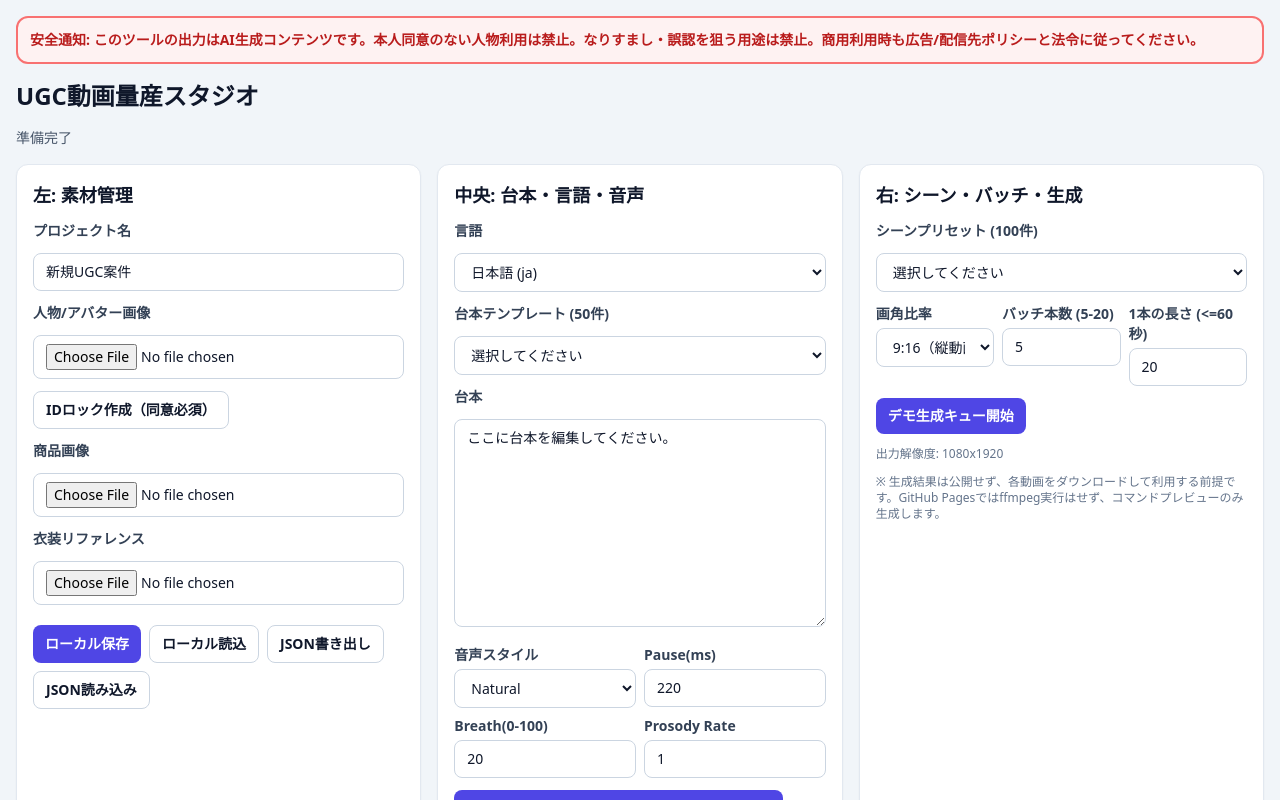
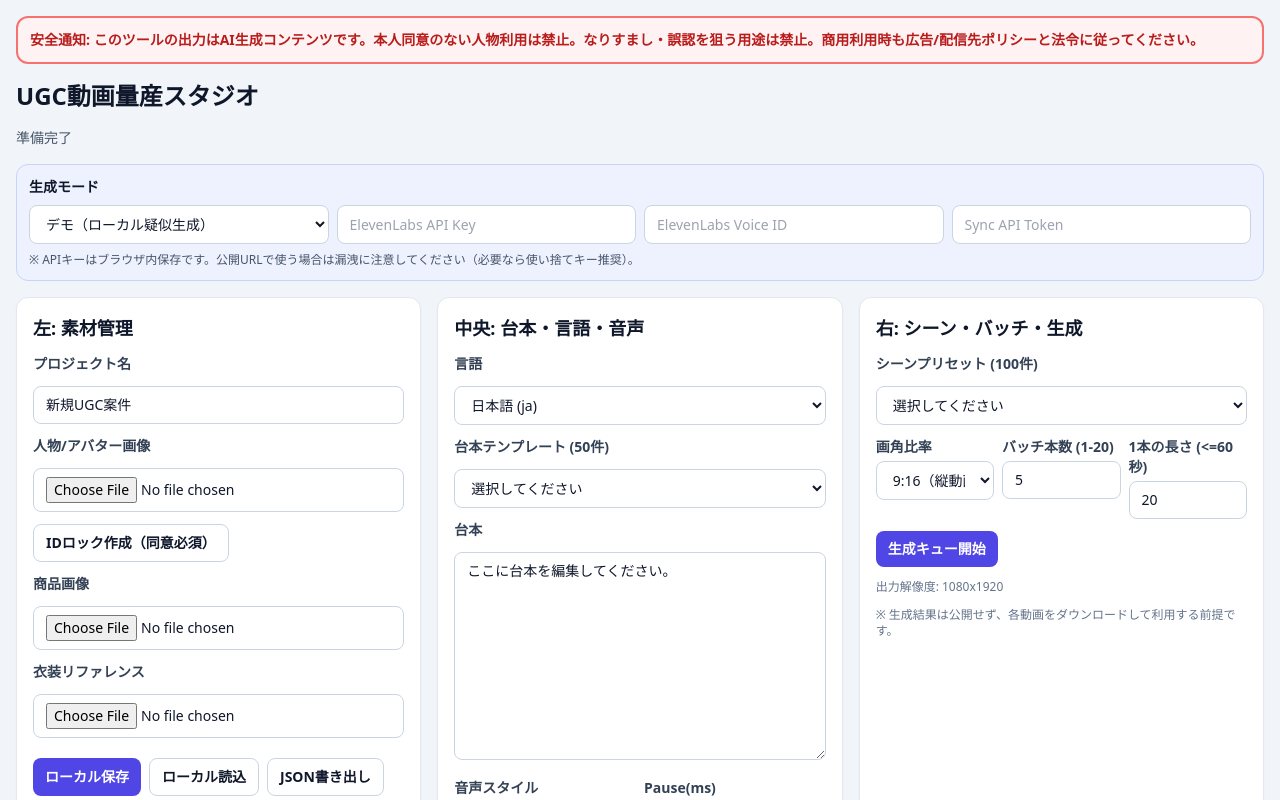
Before and after one commit to kameki23/UGC, a Next.js app: page / in a window 1280 px wide. Shown: the top 800 px of the page. Built offline with nearby package versions, Linux system fonts and the light colour scheme.

Commit message:
feat: add cloud generation mode with ElevenLabs + Sync and real MP4 download flow

```diff
--- a/app/page.tsx
+++ b/app/page.tsx
@@ -3,9 +3,10 @@
 import { ChangeEvent, useEffect, useMemo, useRef, useState } from 'react';
 import scenePresets from '@/data/scene-presets.json';
 import scriptTemplates from '@/data/script-templates.json';
+import { generateLipSyncVideoWithSync } from '@/lib/cloud';
 import { createDeterministicIdentityId } from '@/lib/identity';
 import { createProjectExportBlob, loadFromLocalStorage, saveToLocalStorage } from '@/lib/storage';
-import { createTTSAdapter } from '@/lib/tts';
+import { createElevenLabsAdapter } from '@/lib/tts';
 import { AspectRatio, Language, ProjectState, QueueItem, ScenePreset, ScriptTemplate, UploadedAsset } from '@/lib/types';
 
 const initialState: ProjectState = {
@@ -16,6 +17,12 @@ const initialState: ProjectState = {
   batchCount: 5,
   clipLengthSec: 20,
   aspectRatio: '9:16',
+  cloud: {
+    mode: 'demo',
+    elevenLabsApiKey: '',
+    elevenLabsVoiceId: '',
+    syncApiToken: '',
+  },
 };
 
 const scenes = scenePresets as ScenePreset[];
@@ -27,6 +34,10 @@ const getVideoSize = (aspectRatio: AspectRatio) =>
 const normalizeProjectState = (loaded: ProjectState): ProjectState => ({
   ...initialState,
   ...loaded,
+  cloud: {
+    ...initialState.cloud,
+    ...(loaded.cloud ?? {}),
+  },
   aspectRatio: loaded.aspectRatio ?? '9:16',
 });
 
@@ -47,6 +58,15 @@ function downloadBlob(blob: Blob, filename: string) {
   a.download = filename;
   a.click();
   URL.revokeObjectURL(url);
+}
+
+function downloadFromUrl(url: string, filename: string) {
+  const a = document.createElement('a');
+  a.href = url;
+  a.download = filename;
+  a.target = '_blank';
+  a.rel = 'noopener noreferrer';
+  a.click();
 }
 
 export default function Page() {
@@ -134,7 +154,7 @@ export default function Page() {
   };
 
   const startQueue = () => {
-    const count = Math.min(20, Math.max(5, state.batchCount));
+    const count = Math.min(20, Math.max(1, state.batchCount));
     const items: QueueItem[] = Array.from({ length: count }, (_, i) => {
       const id = crypto.randomUUID();
       const { width, height } = getVideoSize(state.aspectRatio);
@@ -156,24 +176,88 @@ export default function Page() {
         progress: 0,
         ffmpegCommand,
         recipe,
-        downloadName: `placeholder_${state.aspectRatio.replace(':', 'x')}_${i + 1}.mp4`,
+        downloadName: `ugc_${state.aspectRatio.replace(':', 'x')}_${i + 1}.mp4`,
       };
     });
 
     setQueue(items);
+    setStatus(state.cloud.mode === 'cloud' ? 'クラウド生成キューを開始しました' : 'デモ生成キューを開始しました');
+  };
+
+  const runCloudGeneration = async () => {
+    if (!state.avatar) {
+      setStatus('クラウド生成には人物画像が必要です');
+      return;
+    }
+    if (!state.cloud.elevenLabsApiKey || !state.cloud.elevenLabsVoiceId || !state.cloud.syncApiToken) {
+      setStatus('クラウド生成にはElevenLabs API Key/Voice ID と Sync API Tokenが必要です');
+      return;
+    }
+
     setRunning(true);
-    setStatus('キュー生成を開始しました');
+    try {
+      for (const item of queue) {
+        setQueue((prev) => prev.map((q) => (q.id === item.id ? { ...q, status: 'rendering', progress: 15 } : q)));
+
+        const tts = createElevenLabsAdapter(state.cloud.elevenLabsApiKey, state.cloud.elevenLabsVoiceId);
+        if (!tts.synthesize) throw new Error('TTS adapter synthesize未対応');
+
+        const audioBlob = await tts.synthesize(state.script.slice(0, 1200), state.voice, state.language);
+        const audioUrl = URL.createObjectURL(audioBlob);
+        setQueue((prev) => prev.map((q) => (q.id === item.id ? { ...q, progress: 50, audioUrl } : q)));
+
+        const videoUrl = await generateLipSyncVideoWithSync(
+          state.cloud.syncApiToken,
+          state.avatar.dataUrl,
+          audioBlob,
+          state.language,
+          state.aspectRatio,
+        );
+
+        setQueue((prev) =>
+          prev.map((q) =>
+            q.id === item.id
+              ? {
+                  ...q,
+                  status: 'done',
+                  progress: 100,
+                  videoUrl,
+                }
+              : q,
+          ),
+        );
+      }
+      setStatus('クラウド生成が完了しました。各行の「生成MP4を開く」から保存できます。');
+    } catch (error) {
+      const message = error instanceof Error ? error.message : String(error);
+      setQueue((prev) => {
+        const working = [...prev];
+        const target = working.find((x) => x.status === 'rendering') ?? working.find((x) => x.status === 'queued');
+        if (target) {
+          target.status = 'failed';
+          target.error = message;
+        }
+        return working;
+      });
+      setStatus(`クラウド生成でエラー: ${message}`);
+    } finally {
+      setRunning(false);
+    }
   };
 
   useEffect(() => {
-    if (!running || queue.length === 0) return;
+    if (queue.length === 0) return;
+    if (running) return;
+    if (state.cloud.mode === 'cloud') return;
+
+    setRunning(true);
     const timer = setInterval(() => {
       setQueue((prev) => {
         const working = [...prev];
         const current = working.find((x) => x.status !== 'done');
         if (!current) {
           setRunning(false);
-          setStatus('すべての動画レシピを生成しました');
+          setStatus('すべての動画レシピを生成しました（デモ）');
           clearInterval(timer);
           return prev;
         }
@@ -188,7 +272,16 @@ export default function Page() {
     }, 500);
 
     return () => clearInterval(timer);
-  }, [running, queue.length]);
+  }, [queue.length, running, state.cloud.mode]);
+
+  useEffect(() => {
+    if (queue.length === 0) return;
+    if (state.cloud.mode !== 'cloud') return;
+    if (running) return;
+
+    void runCloudGeneration();
+    // eslint-disable-next-line react-hooks/exhaustive-deps
+  }, [queue, state.cloud.mode]);
 
   const handleProjectExport = () => downloadBlob(createProjectExportBlob(state), `${state.projectName}.json`);
 
@@ -204,14 +297,14 @@ export default function Page() {
   };
 
   const downloadPlaceholderMp4 = (item: QueueItem) => {
-    const content = `Placeholder MP4 for ${item.downloadName}\nGenerated by static demo on GH Pages.`;
+    const content = `Placeholder MP4 for ${item.downloadName}\nGenerated by demo mode.`;
     downloadBlob(new Blob([content], { type: 'video/mp4' }), item.downloadName);
   };
 
   const speakPreview = async () => {
-    const adapter = createTTSAdapter(false);
-    await adapter.speak(state.script.slice(0, 120), state.voice);
-    setStatus(`音声プレビュー再生: ${adapter.name}`);
+    const tts = createElevenLabsAdapter(state.cloud.elevenLabsApiKey, state.cloud.elevenLabsVoiceId);
+    await tts.speak(state.script.slice(0, 120), state.voice);
+    setStatus(`音声プレビュー再生: ${tts.name}`);
   };
 
   const saveLocal = () => {
@@ -227,6 +320,20 @@ export default function Page() {
 
       <h1 className="mb-4 text-2xl font-bold">UGC動画量産スタジオ</h1>
       <p className="mb-4 text-sm text-slate-600">{status}</p>
+
+      <div className="mb-4 rounded-xl border border-indigo-200 bg-indigo-50 p-3 text-sm">
+        <div className="mb-2 font-semibold">生成モード</div>
+        <div className="grid grid-cols-1 gap-2 md:grid-cols-4">
+          <select className="select" value={state.cloud.mode} onChange={(e) => patchState('cloud', { ...state.cloud, mode: e.target.value as 'demo' | 'cloud' })}>
+            <option value="demo">デモ（ローカル疑似生成）</option>
+            <option value="cloud">クラウド（実生成）</option>
+          </select>
+          <input className="input" placeholder="ElevenLabs API Key" value={state.cloud.elevenLabsApiKey ?? ''} onChange={(e) => patchState('cloud', { ...state.cloud, elevenLabsApiKey: e.target.value })} />
+          <input className="input" placeholder="ElevenLabs Voice ID" value={state.cloud.elevenLabsVoiceId ?? ''} onChange={(e) => patchState('cloud', { ...state.cloud, elevenLabsVoiceId: e.target.value })} />
+          <input className="input" placeholder="Sync API Token" value={state.cloud.syncApiToken ?? ''} onChange={(e) => patchState('cloud', { ...state.cloud, syncApiToken: e.target.value })} />
+        </div>
+        <p className="mt-2 text-xs text-slate-600">※ APIキーはブラウザ内保存です。公開URLで使う場合は漏洩に注意してください（必要なら使い捨てキー推奨）。</p>
+      </div>
 
       <div className="grid grid-cols-1 gap-4 xl:grid-cols-3">
         <section className="panel space-y-3">
@@ -317,7 +424,7 @@ export default function Page() {
               <input type="number" step="0.1" className="input" value={state.voice.prosodyRate} onChange={(e) => patchState('voice', { ...state.voice, prosodyRate: Number(e.target.value) })} />
             </div>
           </div>
-          <button className="btn" onClick={speakPreview}>音声プレビュー（ブラウザTTSフォールバック）</button>
+          <button className="btn" onClick={speakPreview}>音声プレビュー（ElevenLabs優先）</button>
         </section>
 
         <section className="panel space-y-3">
@@ -345,8 +452,8 @@ export default function Page() {
               </select>
             </div>
             <div>
-              <label className="label">バッチ本数 (5-20)</label>
-              <input type="number" min={5} max={20} className="input" value={state.batchCount} onChange={(e) => patchState('batchCount', Number(e.target.value))} />
+              <label className="label">バッチ本数 (1-20)</label>
+              <input type="number" min={1} max={20} className="input" value={state.batchCount} onChange={(e) => patchState('batchCount', Number(e.target.value))} />
             </div>
             <div>
               <label className="label">1本の長さ (&lt;=60秒)</label>
@@ -354,22 +461,27 @@ export default function Page() {
             </div>
           </div>
 
-          <button className="btn" onClick={startQueue} disabled={running}>デモ生成キュー開始</button>
+          <button className="btn" onClick={startQueue} disabled={running}>生成キュー開始</button>
           <p className="text-xs text-slate-500">出力解像度: {getVideoSize(state.aspectRatio).width}x{getVideoSize(state.aspectRatio).height}</p>
-          <p className="text-xs text-slate-500">※ 生成結果は公開せず、各動画をダウンロードして利用する前提です。GitHub Pagesではffmpeg実行はせず、コマンドプレビューのみ生成します。</p>
+          <p className="text-xs text-slate-500">※ 生成結果は公開せず、各動画をダウンロードして利用する前提です。</p>
 
           <div className="space-y-2">
             {queue.map((item) => (
               <div key={item.id} className="rounded-lg border border-slate-200 p-2 text-xs">
                 <div className="mb-1 font-semibold">#{item.index} {item.status}</div>
                 <div className="mb-1 h-2 rounded bg-slate-200">
-                  <div className="h-2 rounded bg-indigo-500" style={{ width: `${item.progress}%` }} />
+                  <div className={`h-2 rounded ${item.status === 'failed' ? 'bg-red-500' : 'bg-indigo-500'}`} style={{ width: `${item.progress}%` }} />
                 </div>
                 <div className="mb-1 overflow-x-auto text-[10px] text-slate-600">{item.ffmpegCommand}</div>
-                {item.status === 'done' && (
-                  <div className="flex gap-2">
+                {item.error && <div className="mb-1 text-[10px] text-red-600">{item.error}</div>}
+                {(item.status === 'done' || item.status === 'failed') && (
+                  <div className="flex flex-wrap gap-2">
                     <button className="btn-secondary" onClick={() => downloadQueueRecipe(item)}>JSONレシピ</button>
-                    <button className="btn-secondary" onClick={() => downloadPlaceholderMp4(item)}>MP4プレースホルダ</button>
+                    {item.videoUrl ? (
+                      <button className="btn-secondary" onClick={() => downloadFromUrl(item.videoUrl!, item.downloadName)}>生成MP4を開く</button>
+                    ) : (
+                      <button className="btn-secondary" onClick={() => downloadPlaceholderMp4(item)}>MP4プレースホルダ</button>
+                    )}
                   </div>
                 )}
               </div>
--- /dev/null
+++ b/src/lib/cloud.ts
@@ -0,0 +1,67 @@
+import { AspectRatio, Language } from './types';
+
+interface SyncCreateResponse {
+  id?: string;
+}
+
+const sleep = (ms: number) => new Promise((r) => setTimeout(r, ms));
+
+export async function generateLipSyncVideoWithSync(
+  apiToken: string,
+  inputImageDataUrl: string,
+  audioBlob: Blob,
+  language: Language,
+  aspectRatio: AspectRatio,
+): Promise<string> {
+  const audioFile = new File([audioBlob], 'voice.mp3', { type: 'audio/mpeg' });
+  const imageBlob = await (await fetch(inputImageDataUrl)).blob();
+  const imageFile = new File([imageBlob], 'avatar.png', { type: 'image/png' });
+
+  const form = new FormData();
+  form.append('model', 'lipsync-2');
+  form.append('input_image', imageFile);
+  form.append('input_audio', audioFile);
+  form.append('output_format', 'mp4');
+  form.append('language', language);
+  form.append('aspect_ratio', aspectRatio);
+
+  const createRes = await fetch('https://api.sync.so/v2/generate', {
+    method: 'POST',
+    headers: {
+      Authorization: `Bearer ${apiToken}`,
+    },
+    body: form,
+  });
+
+  if (!createRes.ok) {
+    throw new Error(`Sync create failed: ${createRes.status} ${await createRes.text()}`);
+  }
+
+  const createData = (await createRes.json()) as SyncCreateResponse;
+  if (!createData.id) throw new Error('Sync create failed: missing id');
+
+  for (let i = 0; i < 60; i += 1) {
+    await sleep(3000);
+    const pollRes = await fetch(`https://api.sync.so/v2/generate/${createData.id}`, {
+      headers: { Authorization: `Bearer ${apiToken}` },
+    });
+
+    if (!pollRes.ok) {
+      throw new Error(`Sync poll failed: ${pollRes.status} ${await pollRes.text()}`);
+    }
+
+    const pollData = (await pollRes.json()) as Record<string, unknown>;
+    const status = String(pollData.status ?? '');
+    if (status === 'COMPLETED' || status === 'completed') {
+      const outputUrl = String((pollData.outputUrl ?? pollData.output_url ?? '') as string);
+      if (!outputUrl) throw new Error('Sync completed but output URL missing');
+      return outputUrl;
+    }
+
+    if (status === 'FAILED' || status === 'failed') {
+      throw new Error(`Sync generation failed: ${JSON.stringify(pollData)}`);
+    }
+  }
+
+  throw new Error('Sync generation timeout (3min)');
+}
--- a/src/lib/tts.ts
+++ b/src/lib/tts.ts
@@ -1,7 +1,8 @@
-import { VoiceOptions } from './types';
+import { Language, VoiceOptions } from './types';
 
 export interface TTSAdapter {
   speak(text: string, options: VoiceOptions): Promise<void>;
+  synthesize?(text: string, options: VoiceOptions, language: Language): Promise<Blob>;
   name: string;
 }
 
@@ -19,12 +20,56 @@ export class BrowserSpeechAdapter implements TTSAdapter {
   }
 }
 
+export class ElevenLabsAdapter implements TTSAdapter {
+  name = 'elevenlabs';
+
+  constructor(private apiKey: string, private voiceId: string) {}
+
+  async speak(text: string, options: VoiceOptions): Promise<void> {
+    const audio = await this.synthesize(text, options, 'ja');
+    const url = URL.createObjectURL(audio);
+    const player = new Audio(url);
+    await player.play();
+  }
+
+  async synthesize(text: string, options: VoiceOptions, language: Language): Promise<Blob> {
+    const res = await fetch(`https://api.elevenlabs.io/v1/text-to-speech/${this.voiceId}`, {
+      method: 'POST',
+      headers: {
+        'xi-api-key': this.apiKey,
+        'Content-Type': 'application/json',
+      },
+      body: JSON.stringify({
+        model_id: 'eleven_multilingual_v2',
+        text,
+        voice_settings: {
+          stability: Math.max(0, Math.min(1, 0.3 + options.pauseMs / 1000)),
+          similarity_boost: 0.75,
+          style: Math.max(0, Math.min(1, options.breathiness / 100)),
+          use_speaker_boost: true,
+        },
+        pronunciation_dictionary_locators: [],
+        language_code: language,
+      }),
+    });
+
+    if (!res.ok) {
+      throw new Error(`ElevenLabs TTS failed: ${res.status} ${await res.text()}`);
+    }
+    return await res.blob();
+  }
+}
+
 export class MockCloudTTSAdapter implements TTSAdapter {
   name = 'mock-cloud-tts';
 
   async speak(text: string, options: VoiceOptions): Promise<void> {
     console.info('Mock TTS request', { text, options });
     await new Promise((resolve) => setTimeout(resolve, 400));
+  }
+
+  async synthesize(): Promise<Blob> {
+    return new Blob(['mock audio'], { type: 'audio/mpeg' });
   }
 }
 
@@ -33,3 +78,8 @@ export function createTTSAdapter(preferCloud = false): TTSAdapter {
   if (typeof window !== 'undefined' && 'speechSynthesis' in window) return new BrowserSpeechAdapter();
   return new MockCloudTTSAdapter();
 }
+
+export function createElevenLabsAdapter(apiKey?: string, voiceId?: string): TTSAdapter {
+  if (!apiKey || !voiceId) return new MockCloudTTSAdapter();
+  return new ElevenLabsAdapter(apiKey, voiceId);
+}
```
Also changed, not shown: src/lib/types.ts (+13 -1 lines), 1 other file (tests, documents, lock files or other folders).
